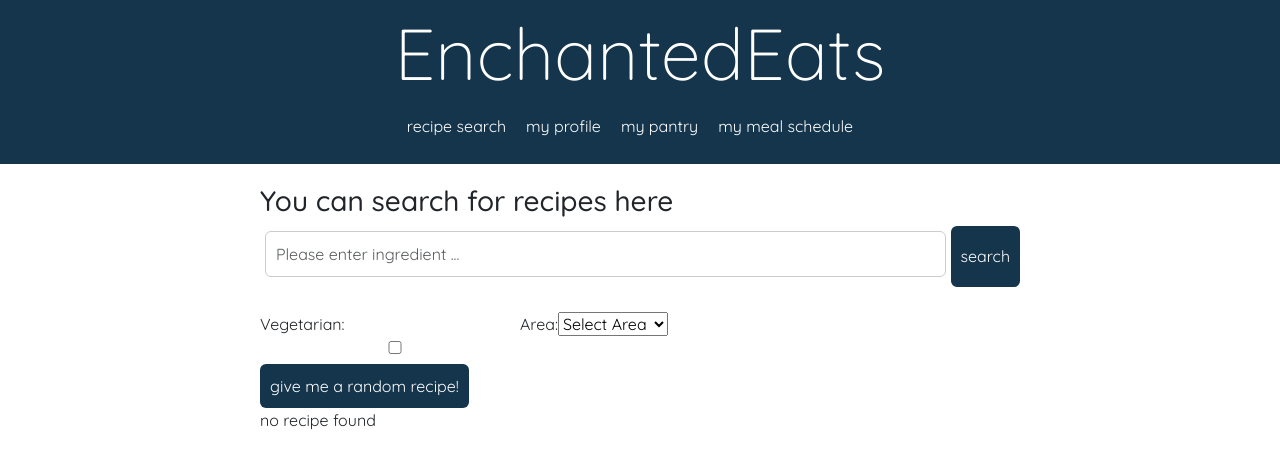
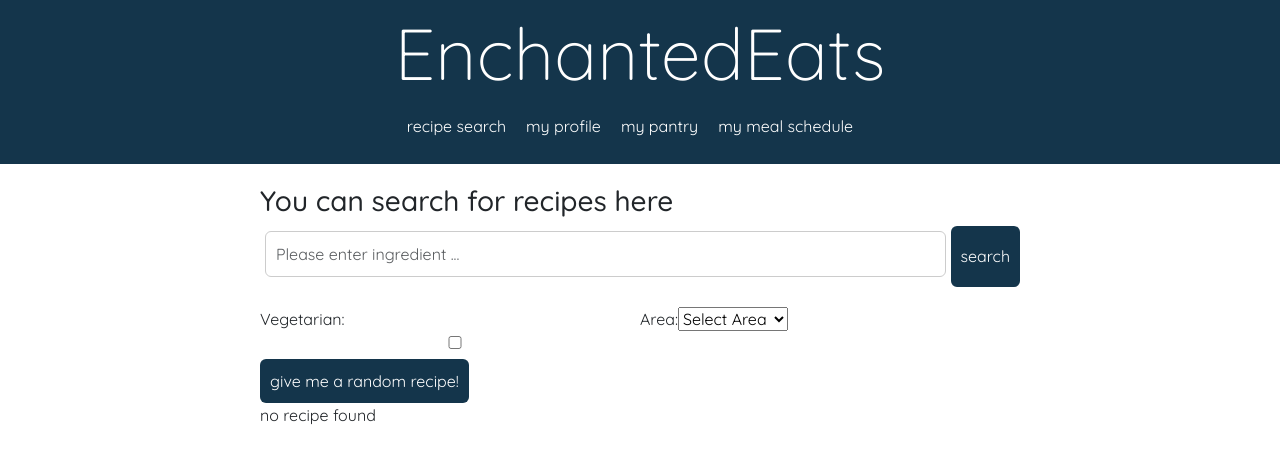
Before and after one commit to saskiamellies/rezept-softwaretchnik, a React (Create React App) app: page /recipes in a window 1280 px wide. Shown: the top 466 px of the page. Built offline with nearby package versions, Linux system fonts and the light colour scheme.

Commit message:
kleinere Anpassungen der style.css

```diff
--- a/src/style.css
+++ b/src/style.css
@@ -104,8 +104,6 @@ body {
 
 
 .recipe-filter-container {
-  margin-top: 5px;
-  margin-right: 240px;
   display: flex;
 }
 
```
